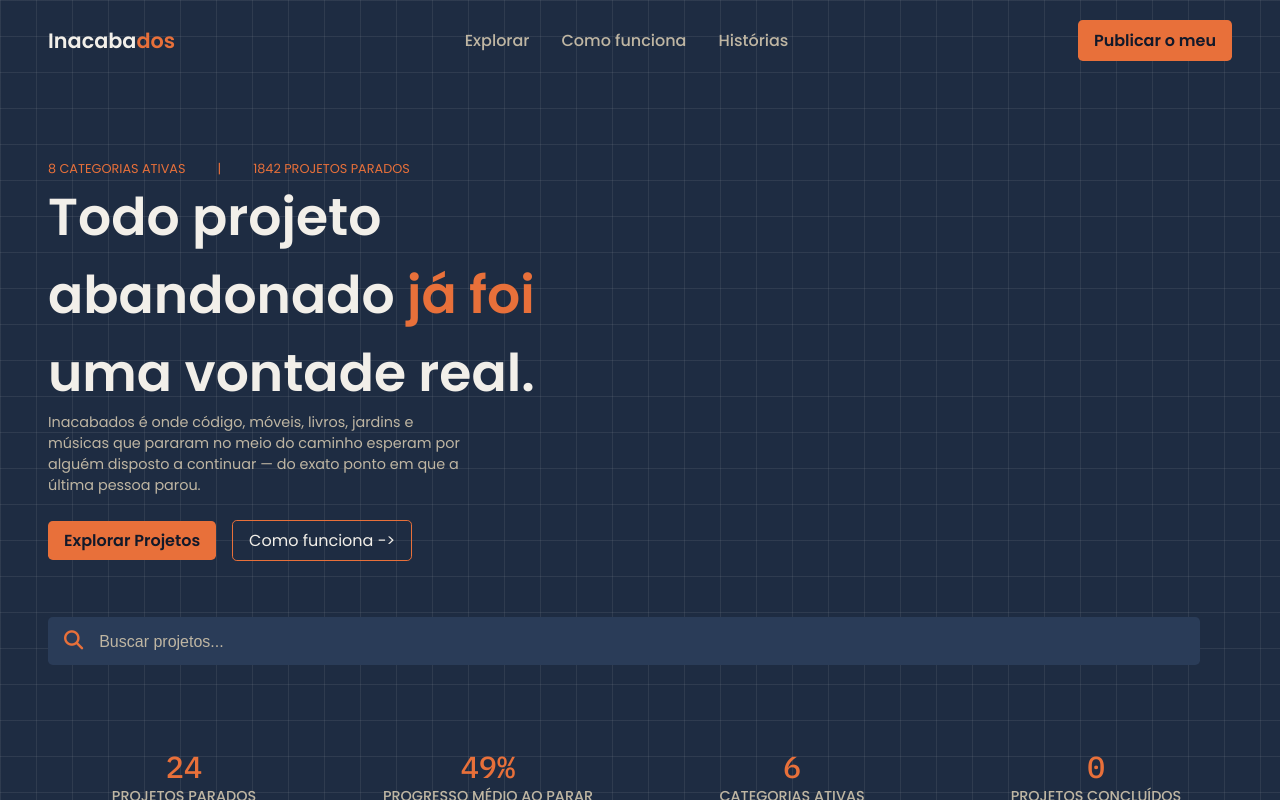
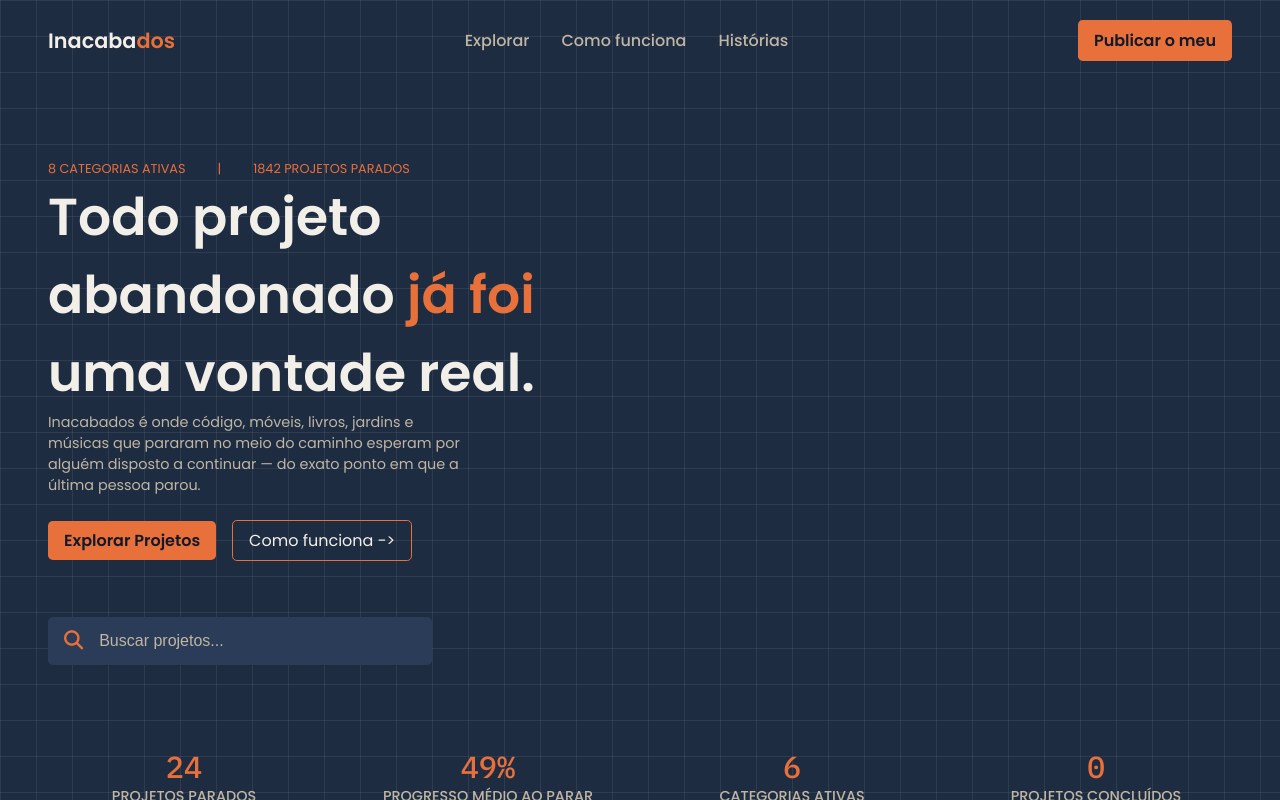
Before and after one commit to SBrunoli/Projeto-Inacabados, a React (Vite) app: page / in a window 1280 px wide. Shown: the top 800 px of the page. Built offline with nearby package versions, Linux system fonts and the light colour scheme; data requests are answered from the project's data file.

Commit message:
fix: corrige dimensionamento do input de busca

```diff
--- a/src/components/Hero/Hero.module.css
+++ b/src/components/Hero/Hero.module.css
@@ -64,7 +64,7 @@
 }
 
 .hero__search {
-  width: 90vw;
+  width: 30vw;
   height: 3rem;
   margin-top: 4rem;
   padding: 0 0.3rem 0rem 1rem;
@@ -77,13 +77,18 @@
   gap: 1rem;
 }
 
+.hero__searchForm {
+  flex: 1;
+  display: flex;
+}
+
 .hero__searchIcon {
   font-size: 1.2rem;
   color: var(--color-primary);
 }
 
 .hero__searchInput {
-  width: 100%;
+  flex: 1;
   background-color: transparent;
   border: none;
   outline: none;
@@ -117,4 +122,8 @@
     flex-direction: column;
     gap: 2rem;
   }
+
+  .hero__search {
+    width: 90vw;
+  }
 }
--- a/src/components/Hero/Hero.tsx
+++ b/src/components/Hero/Hero.tsx
@@ -42,8 +42,12 @@ function Hero() {
         <i
           className={`fa-solid fa-magnifying-glass ${styles.hero__searchIcon}`}
         ></i>
-        <form>
-          <input type="text" placeholder="Buscar projetos..." className={styles.hero__searchInput} />
+        <form className={styles.hero__searchForm}>
+          <input
+            type="text"
+            placeholder="Buscar projetos..."
+            className={styles.hero__searchInput}
+          />
         </form>
       </div>
     </section>
```
